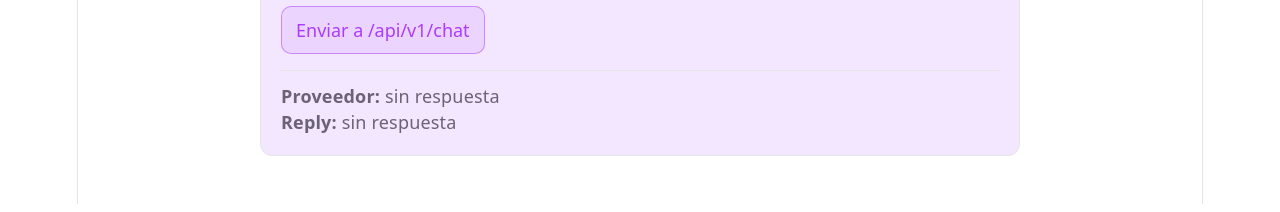
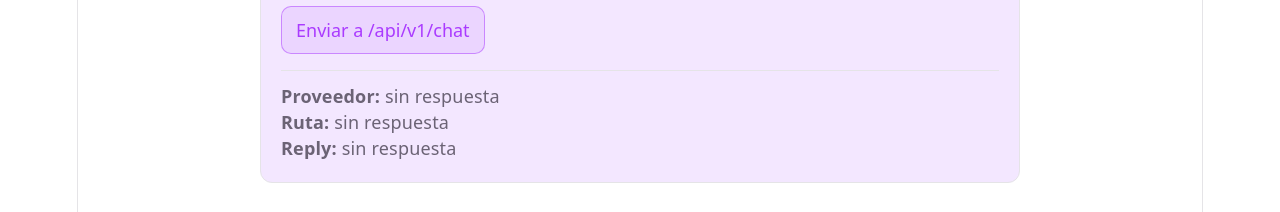
Before and after one commit to neria-rafapenya/ai-assistant, a React (Vite) app in the folder frontend/: page / in a window 1280 px wide. Shown: the part 950-1162 px from the top of the page. Built offline with nearby package versions, Linux system fonts and the light colour scheme; no server answers.

Commit message:
feat: expose orchestrator route and sources

```diff
--- a/frontend/src/App.tsx
+++ b/frontend/src/App.tsx
@@ -9,6 +9,8 @@ type ChatResponse = {
   reply: string;
   session_id: string | null;
   provider: string;
+  route: "general" | "rag";
+  sources: string[];
 };
 
 type DocumentItem = {
@@ -51,6 +53,8 @@ function App() {
   const [message, setMessage] = useState("");
   const [reply, setReply] = useState("");
   const [provider, setProvider] = useState("");
+  const [chatRoute, setChatRoute] = useState<"general" | "rag" | "">("");
+  const [chatSources, setChatSources] = useState<string[]>([]);
   const [health, setHealth] = useState("sin comprobar");
   const [documents, setDocuments] = useState<DocumentItem[]>([]);
   const [isSending, setIsSending] = useState(false);
@@ -150,6 +154,8 @@ function App() {
       const data: ChatResponse = await response.json();
       setReply(data.reply);
       setProvider(data.provider);
+      setChatRoute(data.route);
+      setChatSources(data.sources);
     } catch (err) {
       const detail = err instanceof Error ? err.message : "Error desconocido";
       setChatError(detail);
@@ -429,8 +435,16 @@ function App() {
             <strong>Proveedor:</strong> {provider || "sin respuesta"}
           </p>
           <p>
+            <strong>Ruta:</strong> {chatRoute || "sin respuesta"}
+          </p>
+          <p>
             <strong>Reply:</strong> {reply || "sin respuesta"}
           </p>
+          {chatSources.length > 0 ? (
+            <p>
+              <strong>Fuentes:</strong> {chatSources.join(", ")}
+            </p>
+          ) : null}
         </div>
 
         {chatError ? <p className="error">{chatError}</p> : null}
```
Also changed, not shown: 1 other file (tests, documents, lock files or other folders).
